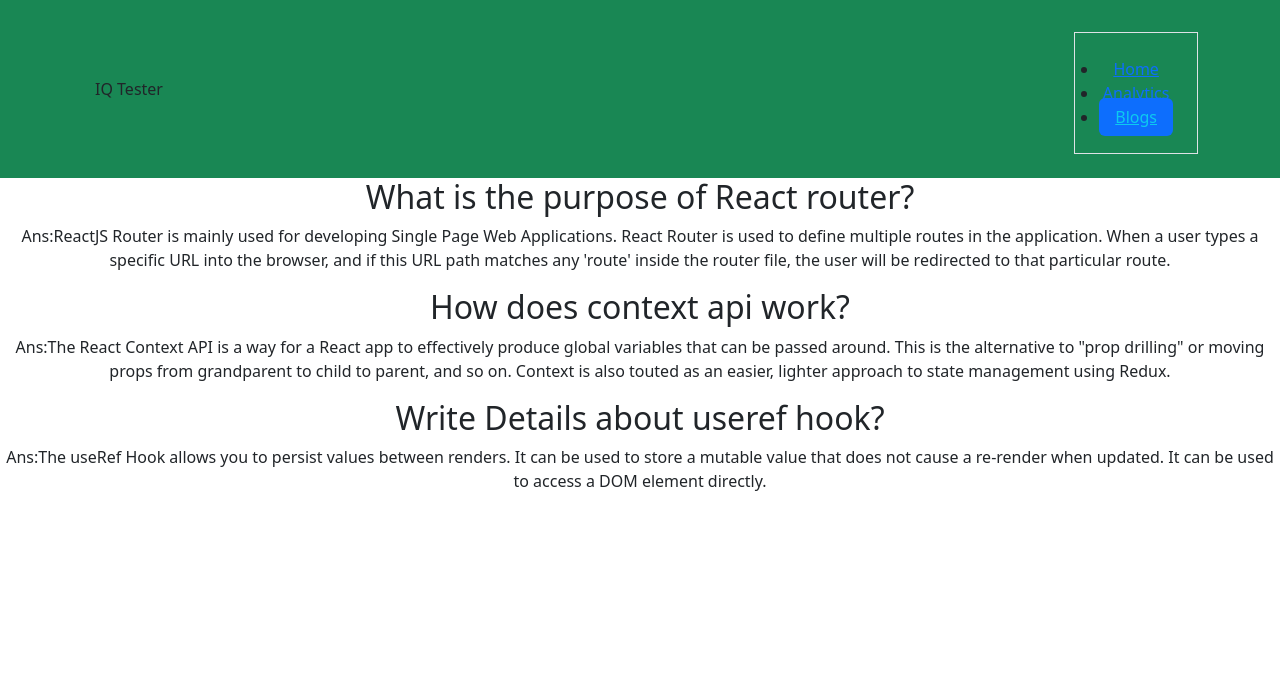
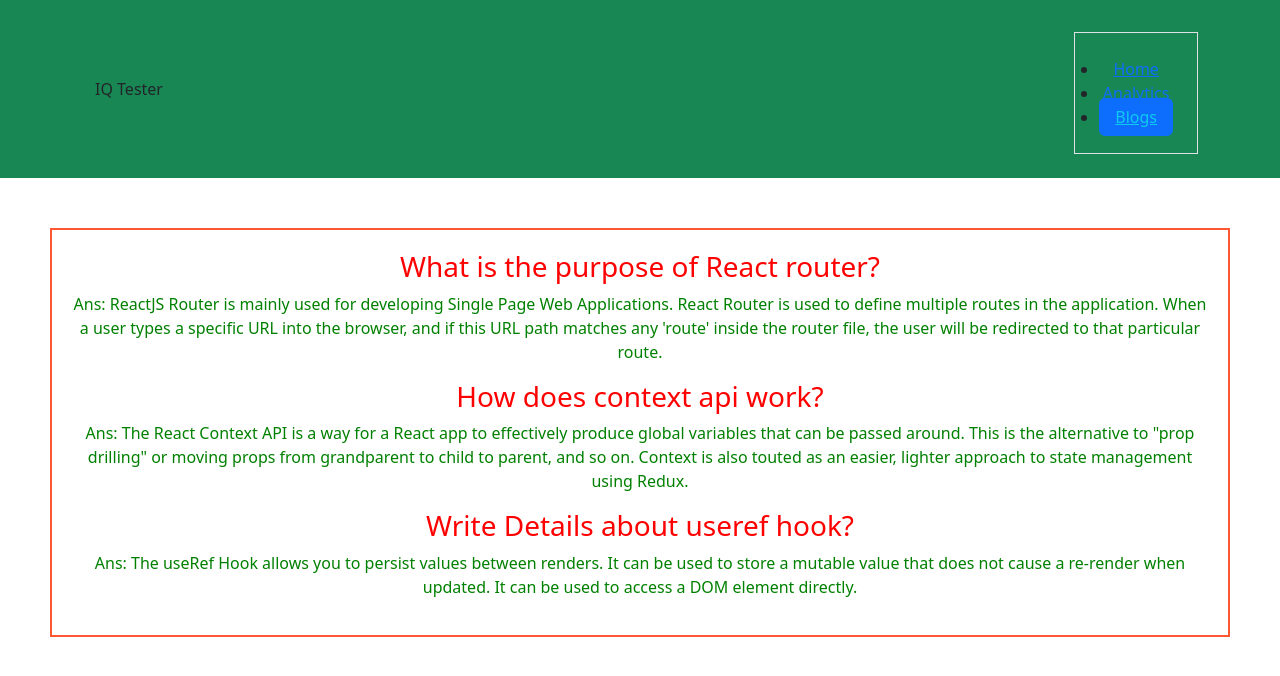
Before and after one commit to Hamim-200/Assignment_9, a React (Create React App) app: page /blogs in a window 1280 px wide. Shown: the top 676 px of the page. Built offline with nearby package versions, Linux system fonts and the light colour scheme.

Commit message:
blog css added

```diff
--- /dev/null
+++ b/src/components/Blogs/Blogs.css
@@ -0,0 +1,14 @@
+.blog-container {
+    margin: 50px;
+    border: 2px solid #FF5733;
+    padding: 20px;
+}
+
+.blog-container p {
+    color: green;
+    font-size: medium;
+}
+
+.blog-container h3 {
+    color: red;
+}
--- a/src/components/Blogs/Blogs.js
+++ b/src/components/Blogs/Blogs.js
@@ -1,20 +1,20 @@
 import React from 'react';
+import './Blogs.css'
 
 const Blogs = () => {
   return (
-    <div>
-
+    <div className='blog-container'>
       <div>
-        <h2>What is the purpose of React router?</h2>
-        <p>Ans:ReactJS Router is mainly used for developing Single Page Web Applications. React Router is used to define multiple routes in the application. When a user types a specific URL into the browser, and if this URL path matches any 'route' inside the router file, the user will be redirected to that particular route.</p>
+        <h3>What is the purpose of React router?</h3>
+        <p>Ans: ReactJS Router is mainly used for developing Single Page Web Applications. React Router is used to define multiple routes in the application. When a user types a specific URL into the browser, and if this URL path matches any 'route' inside the router file, the user will be redirected to that particular route.</p>
       </div>
       <div>
-        <h2>How does context api work?</h2>
-        <p>Ans:The React Context API is a way for a React app to effectively produce global variables that can be passed around. This is the alternative to "prop drilling" or moving props from grandparent to child to parent, and so on. Context is also touted as an easier, lighter approach to state management using Redux.</p>
+        <h3>How does context api work?</h3>
+        <p>Ans: The React Context API is a way for a React app to effectively produce global variables that can be passed around. This is the alternative to "prop drilling" or moving props from grandparent to child to parent, and so on. Context is also touted as an easier, lighter approach to state management using Redux.</p>
       </div>
       <div>
-        <h2>Write Details about useref hook?</h2>
-        <p>Ans:The useRef Hook allows you to persist values between renders. It can be used to store a mutable value that does not cause a re-render when updated. It can be used to access a DOM element directly.</p>
+        <h3>Write Details about useref hook?</h3>
+        <p>Ans: The useRef Hook allows you to persist values between renders. It can be used to store a mutable value that does not cause a re-render when updated. It can be used to access a DOM element directly.</p>
       </div>
       {/* <div tabIndex={0} className="collapse collapse-arrow border border-base-300 bg-base-100 rounded-box">
         <div className="collapse-title text-xl font-medium">
```
